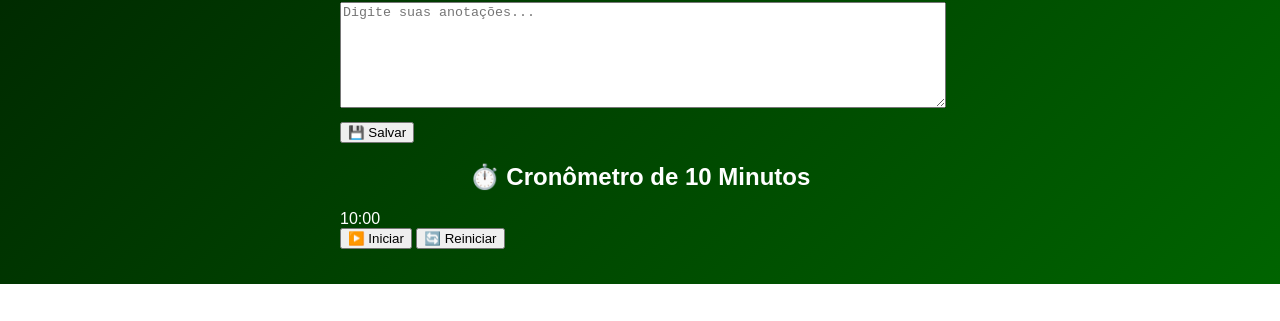
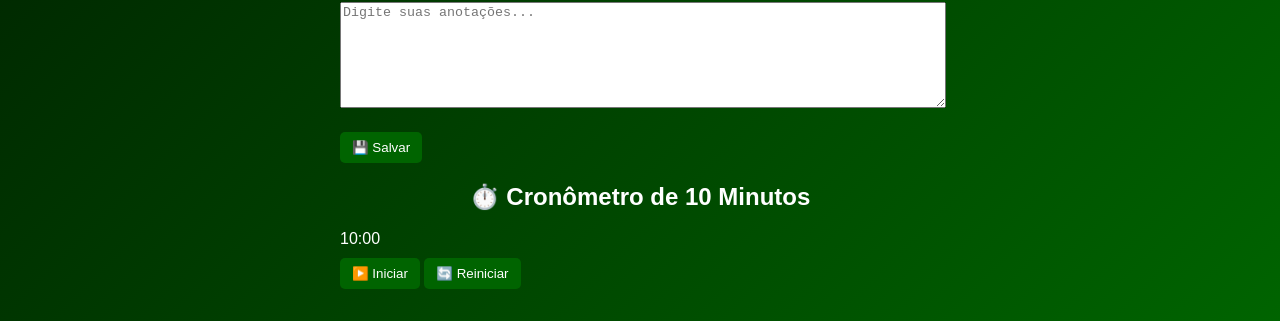
Before and after one commit to giovaniazzi/verifycampanhas, a plain HTML site: page index.html in a window 1280 px wide. Shown: the part 1176-1497 px from the top of the page. Before the commit the page ends 1460 px from the top, so only its background shows below. Drawn offline with Linux system fonts and the light colour scheme; a script that the page names is missing.

Commit message:
Update style.css

```diff
--- a/style.css
+++ b/style.css
@@ -40,8 +40,22 @@ li {
     font-size: 1.2em;
 }
 
+input[type="checkbox"] {
+    margin-right: 10px;
+}
+
 textarea {
     width: 100%;
     height: 100px;
     margin: 10px 0;
 }
+
+button {
+    margin-top: 10px;
+    padding: 8px 12px;
+    background-color: #006400;
+    color: white;
+    border: none;
+    border-radius: 5px;
+    cursor: pointer;
+}
```
